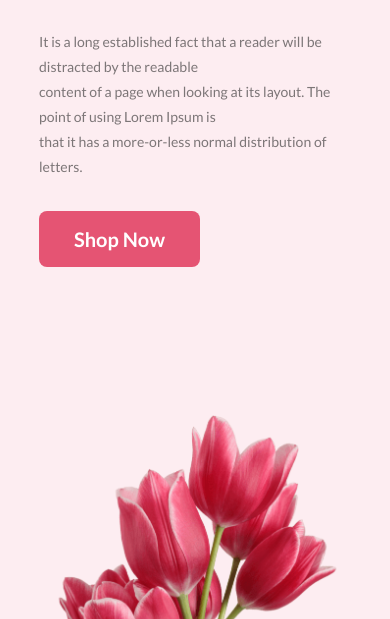
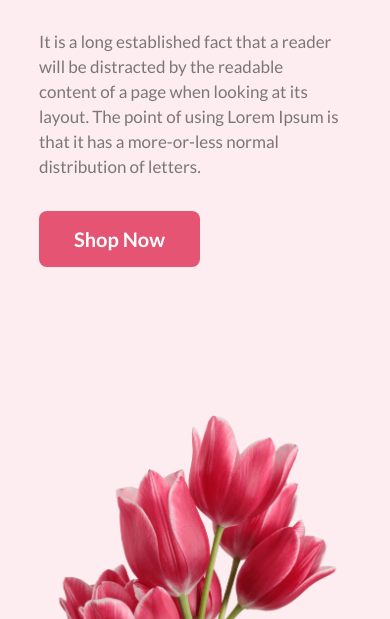
Before and after one commit to RomjanHossainn/flower-shop-assignment, a plain HTML site: page index.html in a window 390 px wide. Shown: the part 225-844 px from the top of the page. Drawn offline with Linux system fonts and the light colour scheme.

Commit message:
description edit

```diff
--- a/style/style.css
+++ b/style/style.css
@@ -392,6 +392,11 @@
         font-size: 40px;
     }
 
+    .banner-text p{
+        width: 100%;
+        font-size: 17px;
+    }
+
     /* futured section responsive */
 
     .our-featured-img-card{
@@ -435,7 +440,7 @@
     /* .contact-form */
 
     .leatest-deal-contact{
-        padding: 20px 20px;
+        padding: 73px 33px;
 
     }
 
```
